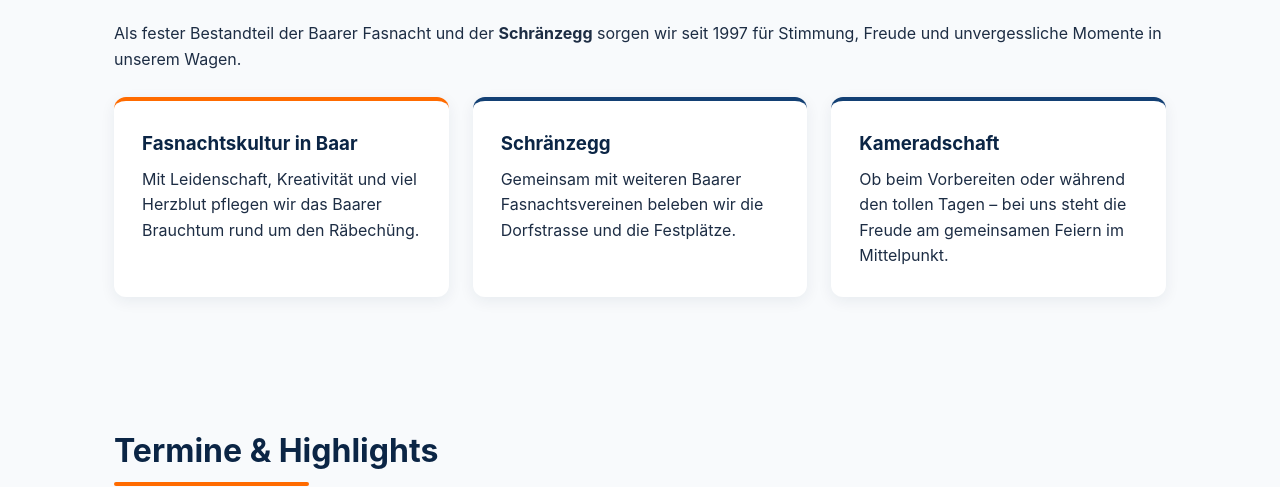
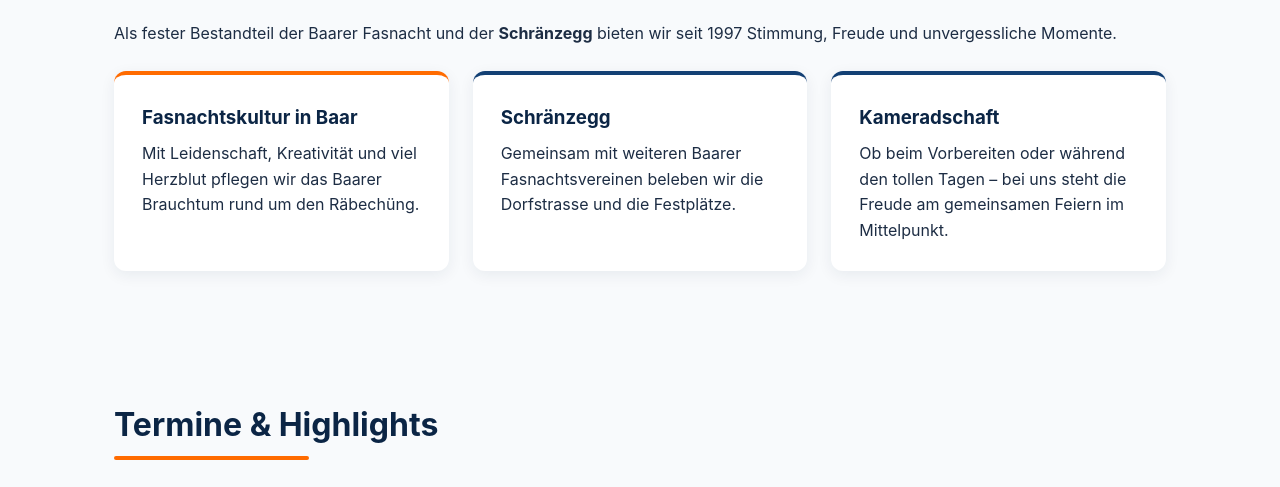
Before and after one commit to Vereinfruchtbaar-Home/Fruchtbaar-Homepage, a plain HTML site: page index.html in a window 1280 px wide. Shown: the part 613-1100 px from the top of the page. Drawn offline with Linux system fonts and the light colour scheme.

Commit message:
Update description of the association's role

```diff
--- a/index.html
+++ b/index.html
@@ -253,7 +253,7 @@
 
   <section id="ueber-uns">
     <h2>Über den Verein</h2>
-    <p>Als fester Bestandteil der Baarer Fasnacht und der <strong>Schränzegg</strong> sorgen wir seit 1997 für Stimmung, Freude und unvergessliche Momente in unserem Wagen.</p>
+    <p>Als fester Bestandteil der Baarer Fasnacht und der <strong>Schränzegg</strong> bieten wir seit 1997 Stimmung, Freude und unvergessliche Momente.</p>
     <div class="grid">
       <div class="card highlight">
         <h3>Fasnachtskultur in Baar</h3>
```
